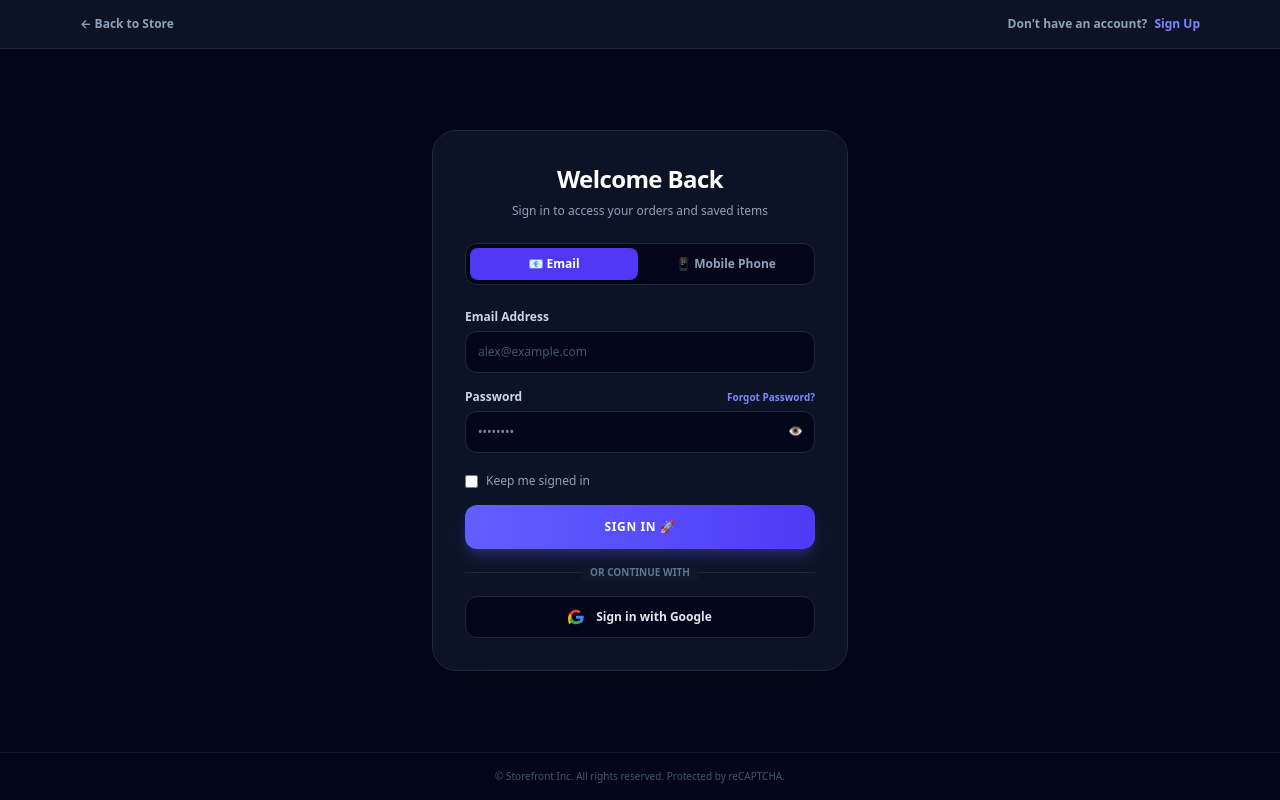
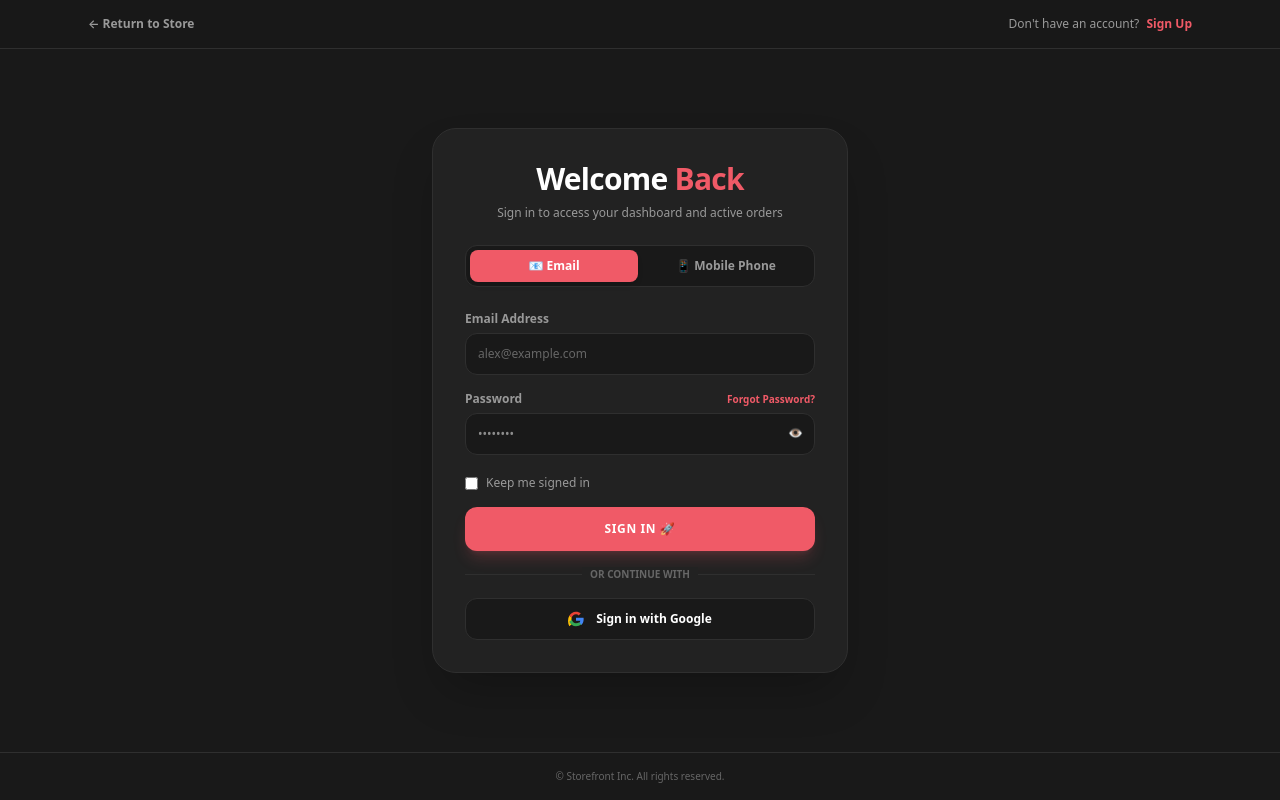
Before and after one commit to syedusamaali-dev/monaco-market, a React (Vite) app: page / in a window 1280 px wide. Built offline with nearby package versions, Linux system fonts and the light colour scheme.

Commit message:
Color Changing

```diff
--- a/src/components/AuthPage.jsx
+++ b/src/components/AuthPage.jsx
@@ -9,7 +9,7 @@ export function AuthPage({ onNavigate, onLoginSuccess }) {
   // Form State
   const [formData, setFormData] = useState({
     fullName: '',
-    identifier: '', // Email or Phone number
+    identifier: '',
     password: '',
     rememberMe: false,
     agreeTerms: false,
@@ -27,12 +27,11 @@ export function AuthPage({ onNavigate, onLoginSuccess }) {
   };
 
   const handleOtpChange = (index, value) => {
-    if (value.length > 1) value = value[0]; // Only single digit
+    if (value.length > 1) value = value[0];
     const newOtp = [...otp];
     newOtp[index] = value;
     setOtp(newOtp);
 
-    // Auto-focus next input
     if (value && index < 5) {
       const nextInput = document.getElementById(`otp-input-${index + 1}`);
       if (nextInput) nextInput.focus();
@@ -43,7 +42,6 @@ export function AuthPage({ onNavigate, onLoginSuccess }) {
     e.preventDefault();
     setIsSubmitting(true);
 
-    // If using phone number, transition to OTP verification
     if (authMethod === 'phone' && mode !== 'otp') {
       setTimeout(() => {
         setIsSubmitting(false);
@@ -52,7 +50,6 @@ export function AuthPage({ onNavigate, onLoginSuccess }) {
       return;
     }
 
-    // Simulate Auth API Request
     setTimeout(() => {
       setIsSubmitting(false);
       const user = {
@@ -66,7 +63,6 @@ export function AuthPage({ onNavigate, onLoginSuccess }) {
 
   const handleGoogleSignIn = () => {
     setIsSubmitting(true);
-    // Simulate OAuth Login
     setTimeout(() => {
       setIsSubmitting(false);
       if (onLoginSuccess) {
@@ -77,24 +73,24 @@ export function AuthPage({ onNavigate, onLoginSuccess }) {
   };
 
   return (
-    <div className="min-h-screen bg-slate-950 text-slate-100 flex flex-col justify-between selection:bg-indigo-500 selection:text-white">
-      {/* Top Navigation Bar */}
-      <header className="bg-slate-900/80 backdrop-blur-md border-b border-slate-800 sticky top-0 z-50">
-        <div className="max-w-6xl mx-auto px-4 py-4 flex items-center justify-between">
+    <div className="min-h-screen bg-[#191919] text-[#ffffff] flex flex-col justify-between selection:bg-[#f05a67] selection:text-white">
+      {/* Top Header */}
+      <header className="bg-[#191919]/90 backdrop-blur-md border-b border-[#2f2f2f] sticky top-0 z-50">
+        <div className="max-w-6xl mx-auto px-6 py-4 flex items-center justify-between">
           <button
             onClick={() => onNavigate('dashboard')}
-            className="flex items-center gap-2 text-xs font-bold text-slate-400 hover:text-indigo-400 transition-colors cursor-pointer"
+            className="flex items-center gap-2 text-xs font-semibold text-[#999999] hover:text-[#f05a67] transition-colors cursor-pointer"
           >
-            ← Back to Store
+            ← Return to Store
           </button>
 
-          <div className="text-xs font-bold text-slate-400">
+          <div className="text-xs font-medium text-[#999999]">
             {mode === 'login' ? (
               <span>
                 Don't have an account?{' '}
                 <button
                   onClick={() => setMode('register')}
-                  className="text-indigo-400 hover:underline font-bold cursor-pointer ml-1"
+                  className="text-[#f05a67] hover:underline font-bold cursor-pointer ml-1"
                 >
                   Sign Up
                 </button>
@@ -104,7 +100,7 @@ export function AuthPage({ onNavigate, onLoginSuccess }) {
                 Already have an account?{' '}
                 <button
                   onClick={() => setMode('login')}
-                  className="text-indigo-400 hover:underline font-bold cursor-pointer ml-1"
+                  className="text-[#f05a67] hover:underline font-bold cursor-pointer ml-1"
                 >
                   Sign In
                 </button>
@@ -116,32 +112,44 @@ export function AuthPage({ onNavigate, onLoginSuccess }) {
 
       {/* Main Container */}
       <main className="max-w-md w-full mx-auto px-4 py-12 flex-1 flex flex-col justify-center">
-        <div className="bg-slate-900/80 border border-slate-800 rounded-3xl p-8 shadow-2xl backdrop-blur-md space-y-6">
+        <div className="bg-[#222222] border border-[#2f2f2f] rounded-3xl p-8 shadow-2xl space-y-6">
 
           {/* Header Title */}
           <div className="text-center space-y-2">
-            <h1 className="text-2xl font-black tracking-tight text-white">
-              {mode === 'login' && 'Welcome Back'}
-              {mode === 'register' && 'Create Your Account'}
-              {mode === 'otp' && 'Verify Phone Number'}
+            <h1 className="text-3xl font-extrabold tracking-tight text-white">
+              {mode === 'login' && (
+                <span>
+                  Welcome <span className="text-[#f05a67]">Back</span>
+                </span>
+              )}
+              {mode === 'register' && (
+                <span>
+                  Create <span className="text-[#f05a67]">Account</span>
+                </span>
+              )}
+              {mode === 'otp' && (
+                <span>
+                  Verify <span className="text-[#f05a67]">Phone</span>
+                </span>
+              )}
             </h1>
-            <p className="text-xs text-slate-400">
-              {mode === 'login' && 'Sign in to access your orders and saved items'}
-              {mode === 'register' && 'Join thousands of shoppers for exclusive deals'}
+            <p className="text-xs text-[#999999]">
+              {mode === 'login' && 'Sign in to access your dashboard and active orders'}
+              {mode === 'register' && 'Join for an exclusive shopping experience'}
               {mode === 'otp' && `Enter the 6-digit code sent to ${formData.identifier}`}
             </p>
           </div>
 
-          {/* Mode Switcher Tabs (Email vs Phone) */}
+          {/* Email vs Phone Tab Selector */}
           {mode !== 'otp' && (
-            <div className="grid grid-cols-2 gap-1 p-1 bg-slate-950 rounded-xl border border-slate-800 text-xs font-bold">
+            <div className="grid grid-cols-2 gap-1 p-1 bg-[#191919] rounded-xl border border-[#2f2f2f] text-xs font-bold">
               <button
                 type="button"
                 onClick={() => setAuthMethod('email')}
                 className={`py-2 rounded-lg transition-all cursor-pointer ${
                   authMethod === 'email'
-                    ? 'bg-indigo-600 text-white shadow-md'
-                    : 'text-slate-400 hover:text-white'
+                    ? 'bg-[#f05a67] text-white shadow-md'
+                    : 'text-[#999999] hover:text-white'
                 }`}
               >
                 📧 Email
@@ -151,8 +159,8 @@ export function AuthPage({ onNavigate, onLoginSuccess }) {
                 onClick={() => setAuthMethod('phone')}
                 className={`py-2 rounded-lg transition-all cursor-pointer ${
                   authMethod === 'phone'
-                    ? 'bg-indigo-600 text-white shadow-md'
-                    : 'text-slate-400 hover:text-white'
+                    ? 'bg-[#f05a67] text-white shadow-md'
+                    : 'text-[#999999] hover:text-white'
                 }`}
               >
                 📱 Mobile Phone
@@ -160,7 +168,7 @@ export function AuthPage({ onNavigate, onLoginSuccess }) {
             </div>
           )}
 
-          {/* OTP Input Form */}
+          {/* Form Content */}
           {mode === 'otp' ? (
             <form onSubmit={handleSubmit} className="space-y-6">
               <div className="flex justify-between gap-2">
@@ -173,7 +181,7 @@ export function AuthPage({ onNavigate, onLoginSuccess }) {
                     maxLength={1}
                     value={digit}
                     onChange={(e) => handleOtpChange(idx, e.target.value)}
-                    className="w-11 h-12 text-center text-lg font-bold bg-slate-950 border border-slate-800 rounded-xl outline-none focus:border-indigo-500 text-white"
+                    className="w-11 h-12 text-center text-lg font-bold bg-[#191919] border border-[#2f2f2f] rounded-xl outline-none focus:border-[#f05a67] text-white"
                   />
                 ))}
               </div>
@@ -181,30 +189,27 @@ export function AuthPage({ onNavigate, onLoginSuccess }) {
               <button
                 type="submit"
                 disabled={isSubmitting || otp.join('').length < 6}
-                className="w-full py-3.5 rounded-xl bg-gradient-to-r from-indigo-500 to-indigo-600 hover:from-indigo-400 hover:to-indigo-500 text-white text-xs font-black uppercase tracking-wider transition-all disabled:opacity-50 cursor-pointer shadow-lg shadow-indigo-500/25 flex items-center justify-center gap-2"
+                className="w-full py-3.5 rounded-xl bg-[#f05a67] hover:bg-[#d94754] text-white text-xs font-black uppercase tracking-wider transition-all disabled:opacity-50 cursor-pointer shadow-lg shadow-[#f05a67]/20 flex items-center justify-center gap-2"
               >
                 {isSubmitting ? 'Verifying Code...' : 'Verify & Continue'}
               </button>
 
-              <div className="text-center text-xs text-slate-500">
+              <div className="text-center text-xs text-[#999999]">
                 Didn't receive a code?{' '}
                 <button
                   type="button"
                   onClick={() => setOtp(['', '', '', '', '', ''])}
-                  className="text-indigo-400 font-bold hover:underline cursor-pointer"
+                  className="text-[#f05a67] font-bold hover:underline cursor-pointer"
                 >
                   Resend OTP
                 </button>
               </div>
             </form>
           ) : (
-            /* Main Login / Register Form */
             <form onSubmit={handleSubmit} className="space-y-4">
-
-              {/* Full Name (Register Only) */}
               {mode === 'register' && (
                 <div>
-                  <label className="block text-xs text-slate-300 font-bold mb-1.5">
+                  <label className="block text-xs text-[#999999] font-bold mb-1.5">
                     Full Name
                   </label>
                   <input
@@ -214,14 +219,13 @@ export function AuthPage({ onNavigate, onLoginSuccess }) {
                     value={formData.fullName}
                     onChange={handleChange}
                     placeholder="Alex Morgan"
-                    className="w-full bg-slate-950 border border-slate-800 rounded-xl p-3 outline-none focus:border-indigo-500 transition-colors text-xs text-white placeholder-slate-600"
+                    className="w-full bg-[#191919] border border-[#2f2f2f] rounded-xl p-3 outline-none focus:border-[#f05a67] transition-colors text-xs text-white placeholder-[#666666]"
                   />
                 </div>
               )}
 
-              {/* Email or Phone Input */}
               <div>
-                <label className="block text-xs text-slate-300 font-bold mb-1.5">
+                <label className="block text-xs text-[#999999] font-bold mb-1.5">
                   {authMethod === 'email' ? 'Email Address' : 'Phone Number'}
                 </label>
                 <input
@@ -233,21 +237,20 @@ export function AuthPage({ onNavigate, onLoginSuccess }) {
                   placeholder={
                     authMethod === 'email' ? 'alex@example.com' : '+1 (555) 000-0000'
                   }
-                  className="w-full bg-slate-950 border border-slate-800 rounded-xl p-3 outline-none focus:border-indigo-500 transition-colors text-xs text-white placeholder-slate-600"
+                  className="w-full bg-[#191919] border border-[#2f2f2f] rounded-xl p-3 outline-none focus:border-[#f05a67] transition-colors text-xs text-white placeholder-[#666666]"
                 />
               </div>
 
-              {/* Password Field (Skipped for Phone OTP) */}
               {authMethod === 'email' && (
                 <div>
                   <div className="flex justify-between items-center mb-1.5">
-                    <label className="block text-xs text-slate-300 font-bold">
+                    <label className="block text-xs text-[#999999] font-bold">
                       Password
                     </label>
                     {mode === 'login' && (
                       <button
                         type="button"
-                        className="text-[10px] text-indigo-400 hover:underline cursor-pointer font-semibold"
+                        className="text-[10px] text-[#f05a67] hover:underline cursor-pointer font-semibold"
                       >
                         Forgot Password?
                       </button>
@@ -261,12 +264,12 @@ export function AuthPage({ onNavigate, onLoginSuccess }) {
                       value={formData.password}
                       onChange={handleChange}
                       placeholder="••••••••"
-                      className="w-full bg-slate-950 border border-slate-800 rounded-xl p-3 pr-10 outline-none focus:border-indigo-500 transition-colors text-xs text-white"
+                      className="w-full bg-[#191919] border border-[#2f2f2f] rounded-xl p-3 pr-10 outline-none focus:border-[#f05a67] transition-colors text-xs text-white"
                     />
                     <button
                       type="button"
                       onClick={() => setShowPassword(!showPassword)}
-                      className="absolute right-3 top-3 text-slate-500 hover:text-slate-300 text-xs cursor-pointer"
+                      className="absolute right-3 top-3 text-[#666666] hover:text-[#999999] text-xs cursor-pointer"
                     >
                       {showPassword ? '🙈' : '👁️'}
                     </button>
@@ -274,7 +277,7 @@ export function AuthPage({ onNavigate, onLoginSuccess }) {
                 </div>
               )}
 
-              {/* Checkbox Controls */}
+              {/* Controls */}
               {mode === 'login' ? (
                 <div className="flex items-center gap-2 pt-1">
                   <input
@@ -283,9 +286,9 @@ export function AuthPage({ onNavigate, onLoginSuccess }) {
                     name="rememberMe"
                     checked={formData.rememberMe}
                     onChange={handleChange}
-                    className="rounded bg-slate-950 border-slate-800 text-indigo-600 focus:ring-indigo-500"
+                    className="rounded bg-[#191919] border-[#2f2f2f] text-[#f05a67] focus:ring-[#f05a67]"
                   />
-                  <label htmlFor="rememberMe" className="text-xs text-slate-400 cursor-pointer">
+                  <label htmlFor="rememberMe" className="text-xs text-[#999999] cursor-pointer">
                     Keep me signed in
                   </label>
                 </div>
@@ -298,10 +301,10 @@ export function AuthPage({ onNavigate, onLoginSuccess }) {
                     name="agreeTerms"
                     checked={formData.agreeTerms}
                     onChange={handleChange}
-                    className="rounded bg-slate-950 border-slate-800 text-indigo-600 focus:ring-indigo-500"
+                    className="rounded bg-[#191919] border-[#2f2f2f] text-[#f05a67] focus:ring-[#f05a67]"
                   />
-                  <label htmlFor="agreeTerms" className="text-xs text-slate-400 cursor-pointer">
-                    I agree to the <span className="text-indigo-400 underline">Terms of Service</span> and <span className="text-indigo-400 underline">Privacy Policy</span>
+                  <label htmlFor="agreeTerms" className="text-xs text-[#999999] cursor-pointer">
+                    I agree to the <span className="text-[#f05a67] underline">Terms</span> and <span className="text-[#f05a67] underline">Privacy Policy</span>
                   </label>
                 </div>
               )}
@@ -310,7 +313,7 @@ export function AuthPage({ onNavigate, onLoginSuccess }) {
               <button
                 type="submit"
                 disabled={isSubmitting}
-                className="w-full py-3.5 mt-2 rounded-xl bg-gradient-to-r from-indigo-500 to-indigo-600 hover:from-indigo-400 hover:to-indigo-500 text-white text-xs font-black uppercase tracking-wider transition-all disabled:opacity-50 cursor-pointer shadow-lg shadow-indigo-500/25 flex items-center justify-center gap-2"
+                className="w-full py-3.5 mt-2 rounded-xl bg-[#f05a67] hover:bg-[#d94754] text-white text-xs font-black uppercase tracking-wider transition-all disabled:opacity-50 cursor-pointer shadow-lg shadow-[#f05a67]/20 flex items-center justify-center gap-2"
               >
                 {isSubmitting ? (
                   <span className="flex items-center gap-2">
@@ -327,19 +330,19 @@ export function AuthPage({ onNavigate, onLoginSuccess }) {
               {/* Divider */}
               <div className="relative my-4">
                 <div className="absolute inset-0 flex items-center">
-                  <div className="w-full border-t border-slate-800"></div>
+                  <div className="w-full border-t border-[#2f2f2f]"></div>
                 </div>
-                <div className="relative flex justify-center text-[10px] uppercase font-bold text-slate-500">
-                  <span className="bg-slate-900 px-2">Or Continue With</span>
+                <div className="relative flex justify-center text-[10px] uppercase font-bold text-[#666666]">
+                  <span className="bg-[#222222] px-2">Or Continue With</span>
                 </div>
               </div>
 
-              {/* Google Social Button */}
+              {/* Google Button */}
               <button
                 type="button"
                 onClick={handleGoogleSignIn}
                 disabled={isSubmitting}
-                className="w-full py-3 rounded-xl bg-slate-950 border border-slate-800 hover:border-slate-700 text-slate-200 text-xs font-bold transition-all cursor-pointer flex items-center justify-center gap-3"
+                className="w-full py-3 rounded-xl bg-[#191919] border border-[#2f2f2f] hover:border-[#444444] text-white text-xs font-bold transition-all cursor-pointer flex items-center justify-center gap-3"
               >
                 <svg className="w-4 h-4" viewBox="0 0 24 24">
                   <path
@@ -366,9 +369,8 @@ export function AuthPage({ onNavigate, onLoginSuccess }) {
         </div>
       </main>
 
-      {/* Footer */}
-      <footer className="border-t border-slate-900 py-4 px-6 text-center text-[10px] text-slate-600">
-        © Storefront Inc. All rights reserved. Protected by reCAPTCHA.
+      <footer className="border-t border-[#2f2f2f] py-4 px-6 text-center text-[10px] text-[#666666]">
+        © Storefront Inc. All rights reserved.
       </footer>
     </div>
   );
```
